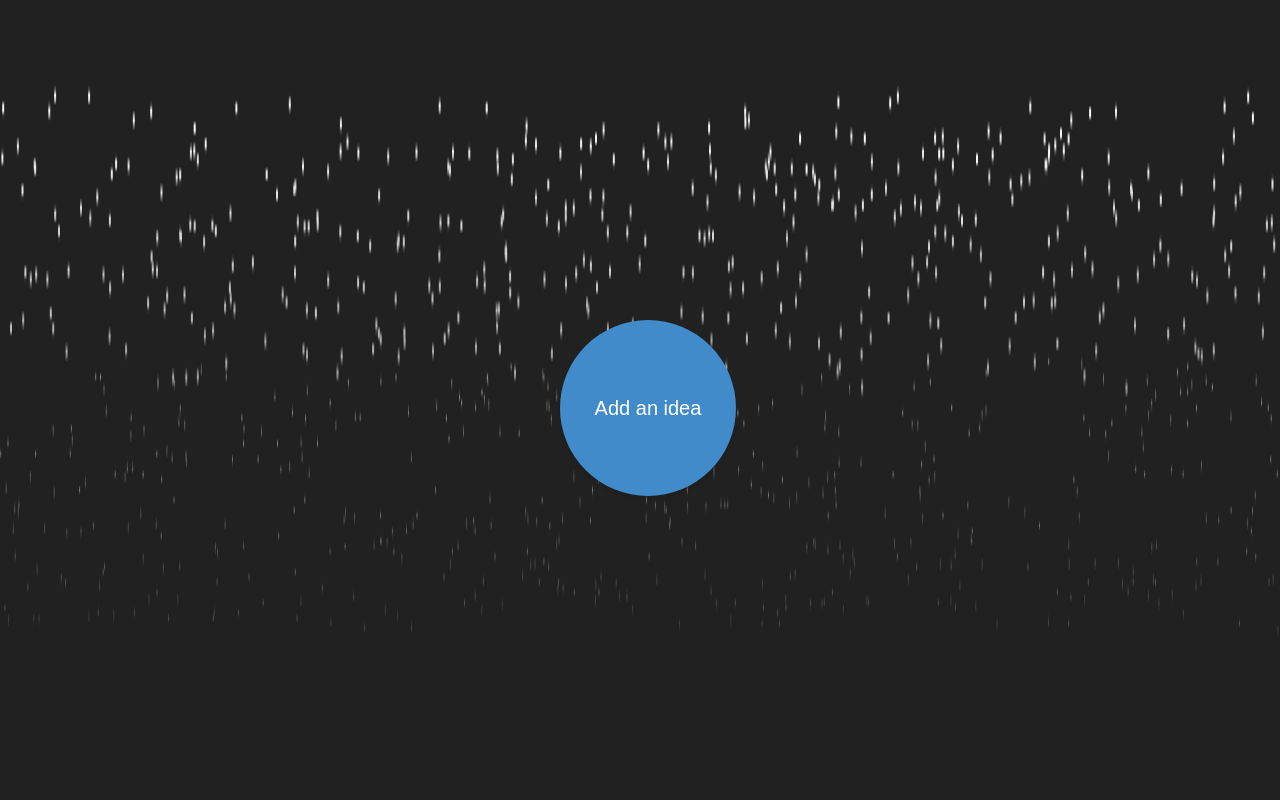
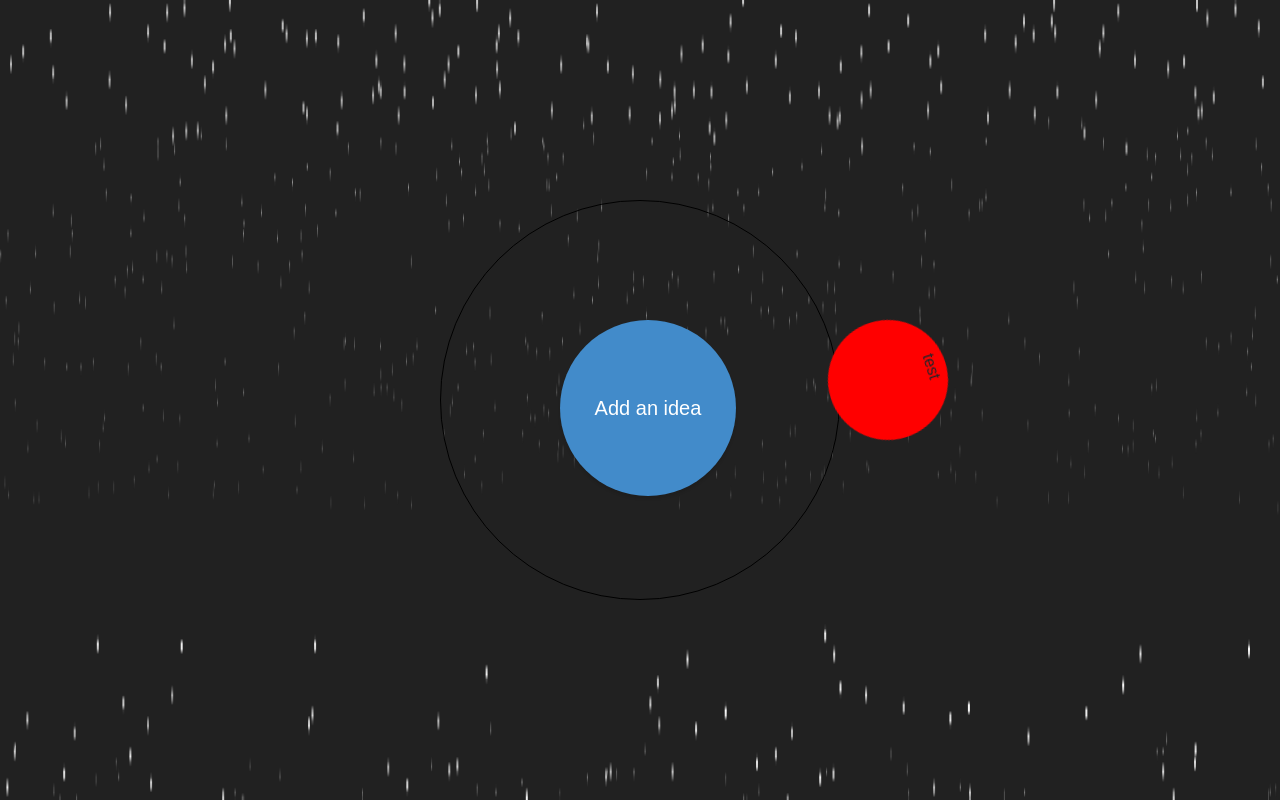
Before and after one commit to AidounNejma/Laravel-React, a React (Create React App) app in the folder reactapp/: page /add-ideas in a window 1280 px wide. Built offline with nearby package versions, Linux system fonts and the light colour scheme.

Commit message:
test css

```diff
--- /dev/null
+++ b/package.json
@@ -0,0 +1,5 @@
+{
+  "dependencies": {
+    "jquery": "^3.6.0"
+  }
+}
--- a/reactapp/public/css/circular.css
+++ b/reactapp/public/css/circular.css
@@ -36,66 +36,30 @@
   outline: none;
 }
 
-.selector ul {
-  position: absolute;
-  list-style: none;
-  padding: 0;
-  margin: 0;
-  top: -20px;
-  right: -20px;
-  bottom: -20px;
-  left: -20px;
-}
-
-.selector li {
-  position: absolute;
-  width: 0;
-  height: 100%;
-  margin: 0 50%;
-  -webkit-transform: rotate(-360deg);
-  transition: all 0.8s ease-in-out;
-}
-
-.selector li input {
-  display: none;
-}
-
-.selector li input + label {
+.containerCircles {
   position: absolute;
   left: 50%;
-  bottom: 100%;
-  width: 0;
-  height: 0;
-  line-height: 1px;
-  margin-left: 0;
-  background: #fff;
+  top: 50%;
+  width: 50vh;
+  height: 50vh;
+  margin: -25vh;
+  border: 1px solid #000;
   border-radius: 50%;
+  /* animation: spin 10s linear infinite; */
+}
+.item {
+  width: 15vh;
+  height: 15vh;
+  line-height: 30px;
   text-align: center;
-  font-size: 1px;
-  overflow: hidden;
-  cursor: pointer;
-  box-shadow: none;
-  transition: all 0.8s ease-in-out, color 0.1s, background 0.1s;
+  border-radius: 50%;
+  position: absolute;
+  background: #f00;
+  left: 152%;
+  animation: spin 10s linear infinite reverse;
 }
-
-.selector li input + label:hover {
-  background: #f0f0f0;
+@keyframes spin {
+  100% {
+    transform: rotate(1turn);
+  }
 }
-
-.selector li input:checked + label {
-  background: #5cb85c;
-  color: white;
-}
-
-.selector li input:checked + label:hover {
-  background: #449d44;
-}
-
-.selector.open li input + label {
-  width: 80px;
-  height: 80px;
-  line-height: 80px;
-  margin-left: -40px;
-  box-shadow: 0 3px 3px rgba(0, 0, 0, 0.1);
-  font-size: 14px;
-}
--- a/reactapp/src/pages/AddIdeas.js
+++ b/reactapp/src/pages/AddIdeas.js
@@ -2,6 +2,7 @@ import React, { Component } from 'react';
 import { Link } from 'react-router-dom'
 
 import axios from 'axios';
+import $ from 'jquery';
 
 
 class AddIdeas extends Component {
@@ -17,7 +18,6 @@ class AddIdeas extends Component {
         });
     }
 
-
     savesIdea = async (e) => {
         e.preventDefault();
 
@@ -29,6 +29,25 @@ class AddIdeas extends Component {
                 content: ''
             });
 
+            var radius = 100; // adjust to move out items in and out
+            var fields = $('.item'),
+                container = $('#container'),
+                width = container.width(),
+                height = container.height();
+            var angle = 0,
+                step = (2 * Math.PI) / fields.length;
+            fields.each(function () {
+                var x = Math.round(width / 2 + radius * Math.cos(angle) - $(this).width() / 2);
+                var y = Math.round(height / 2 + radius * Math.sin(angle) - $(this).height() / 2);
+                if (window.console) {
+                    console.log($(this).text(), x, y);
+                }
+                $(this).css({
+                    left: x + 'px',
+                    top: y + 'px'
+                });
+                angle += step;
+            });
 
         }
     }
@@ -36,19 +55,19 @@ class AddIdeas extends Component {
 
     render() {
         return (
-            <div class="container">
+            <div className="container">
                 <h4>Add Ideas</h4>
 
-                <div class="modal fade" id="exampleModal" tabindex="-1" role="dialog" aria-labelledby="exampleModalLabel" aria-hidden="true">
-                    <div class="modal-dialog" role="document">
-                        <div class="modal-content">
-                            <div class="modal-header">
-                                <h5 class="modal-title" id="exampleModalLabel">Add an Idea</h5>
-                                <button type="button" class="close" data-dismiss="modal" aria-label="Close">
+                <div className="modal fade" id="exampleModal" tabIndex="-1" role="dialog" aria-labelledby="exampleModalLabel" aria-hidden="true">
+                    <div className="modal-dialog" role="document">
+                        <div className="modal-content">
+                            <div className="modal-header">
+                                <h5 className="modal-title" id="exampleModalLabel">Add an Idea</h5>
+                                <button type="button" className="close" data-dismiss="modal" aria-label="Close">
                                     <span aria-hidden="true">&times;</span>
                                 </button>
                             </div>
-                            <div class="modal-body">
+                            <div className="modal-body">
                                 <form onSubmit={this.savesIdea} >
                                     <div className="form-group mb-3">
                                         <label>Idea Title</label>
@@ -69,42 +88,12 @@ class AddIdeas extends Component {
                         </div>
                     </div>
                 </div>
-                <div class='selector'>
-                    <ul>
-                        <li>
-                            <input id='1' type='checkbox' />
-                            <label for='1'>Option 1</label>
-                        </li>
-                        <li>
-                            <input id='2' type='checkbox' />
-                            <label for='2'>Option 2</label>
-                        </li>
-                        <li>
-                            <input id='3' type='checkbox' />
-                            <label for='3'>Option 3</label>
-                        </li>
-                        <li>
-                            <input id='4' type='checkbox' />
-                            <label for='4'>Option 4</label>
-                        </li>
-                        <li>
-                            <input id='5' type='checkbox' />
-                            <label for='5'>Option 5</label>
-                        </li>
-                        <li>
-                            <input id='6' type='checkbox' />
-                            <label for='6'>Option 6</label>
-                        </li>
-                        <li>
-                            <input id='7' type='checkbox' />
-                            <label for='7'>Option 7</label>
-                        </li>
-                        <li>
-                            <input id='8' type='checkbox' />
-                            <label for='8'>Option 8</label>
-                        </li>
-                    </ul>
-                    <button class="roundCenter" type="button" data-toggle="modal" data-target="#exampleModal">Add an idea</button>
+
+                <div className="containerCircles">
+                <div className='selector'>
+                    <div className="item">test</div>
+                    <button className="roundCenter" type="button" data-toggle="modal" data-target="#exampleModal">Add an idea</button>
+                </div>
                 </div>
             </div>
         );
```
Also changed, not shown: 1 other file (tests, documents, lock files or other folders).
